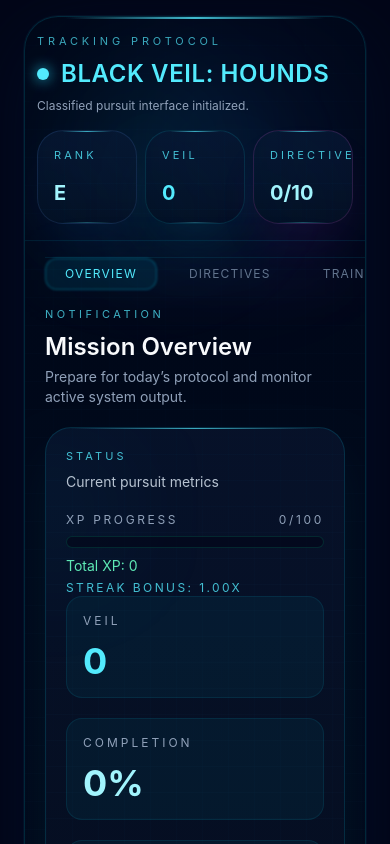
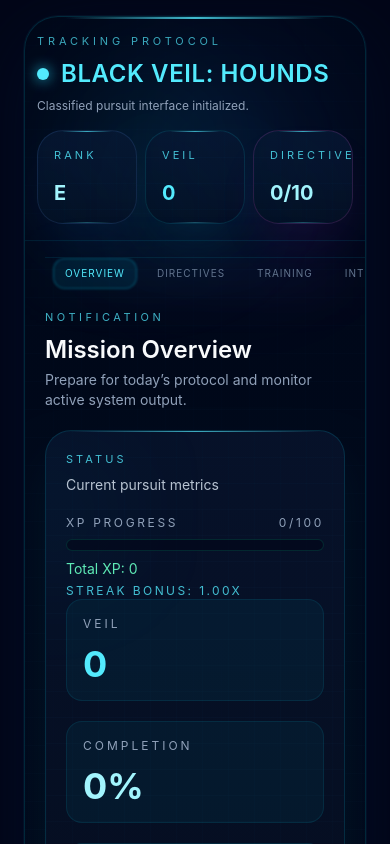
Before and after one commit to EvelynGutierre/black-veil, a React (Vite) app: page / in a window 390 px wide. Shown: the top 844 px of the page. Built offline with nearby package versions, Linux system fonts and the light colour scheme.

Commit message:
mobile nav improvements

```diff
--- a/src/components/AppNav.tsx
+++ b/src/components/AppNav.tsx
@@ -16,13 +16,14 @@ export default function AppNav({
 }: Props) {
   return (
     <div className="relative border-t border-cyan-400/10">
-      <div className="flex gap-3">
+      <div className="flex gap-2 overflow-x-auto px-2 pb-1">
         {tabs.map((tab) => (
           <button
+            whitespace-nowrap
             key={tab.id}
             onClick={() => setTab(tab.id)}
             className={`
-              relative px-5 py-2 rounded-xl text-xs tracking-widest uppercase transition-all duration-300
+              relative px-3 py-2 sm:px-5 rounded-xl text-[10px] sm:text-xs tracking-widest uppercase whitespace-nowrap transition-all duration-300
               ${
                 currentTab === tab.id
                   ? "text-cyan-300"
```
